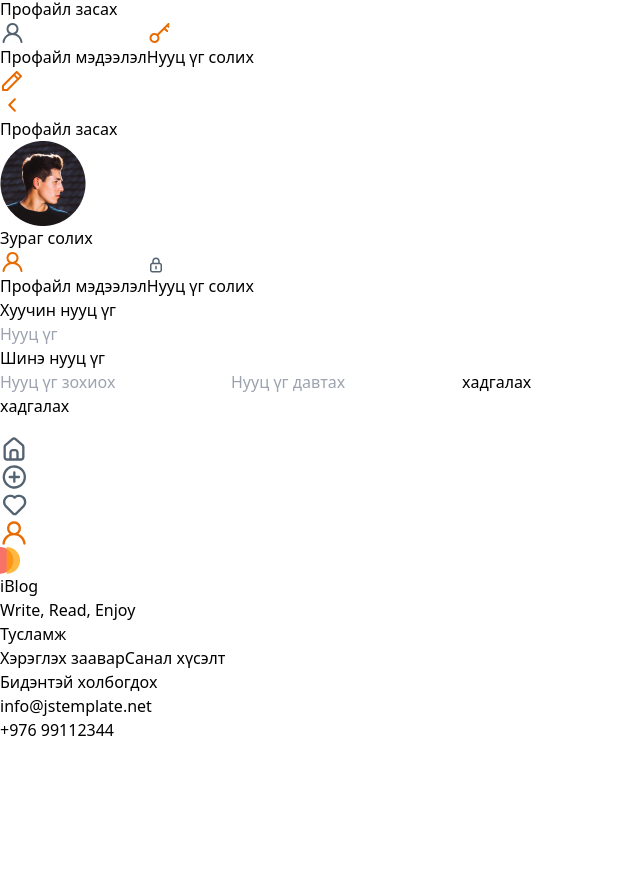
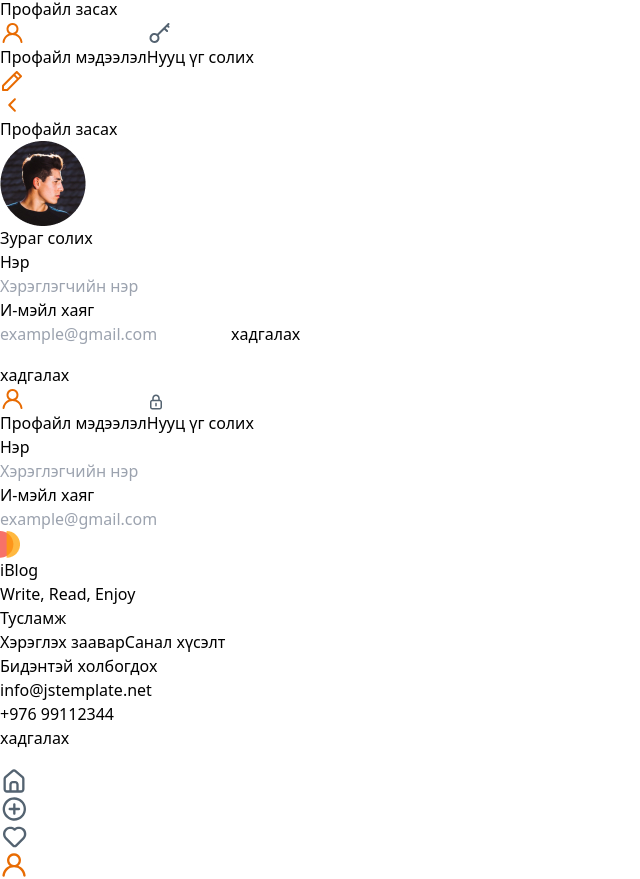
Before and after one commit to Markooyaa/iBlog_tornado_project, a React (Vite) app in the folder iBlog_project/: page /profile/edit in a window 1280 px wide. Shown: the part 2275-3154 px from the top of the page, without its empty margins (0-640 px from the left). Before the commit the page ends 3017 px from the top, so only its background shows below. Built offline with nearby package versions, Linux system fonts and the light colour scheme.

Commit message:
Mobile Profile fix & password

```diff
--- a/iBlog_project/src/App.jsx
+++ b/iBlog_project/src/App.jsx
@@ -53,13 +53,7 @@ const router = createBrowserRouter([
       },
     ],
   },
-  {
-    path: "/edit",
-    element: <EditProfileMain />,
-    children: [
 
-    ],
-  },
 ]);
 
 function App() {
--- a/iBlog_project/src/components/EditProfile.jsx
+++ b/iBlog_project/src/components/EditProfile.jsx
@@ -10,8 +10,8 @@ import MobileSaveButton from "./MobileSaveButton";
 import MobileBottomBtns from "./MobileBottomBtns";
 import UserImage from "./UserImage";
 
-export default function EditProfile() {
-  const [show, setShow] = useState(false);
+export default function EditProfile(change, setChange) {
+  const [show, setShow] = useState(true);
   let selectedStyle =
   "Профайл-мэдээлэл sm:flex hidden justify-center h-[40px] w-full p-1 border-b-2 border-[#E86B02] font-bold text-[18px] rounded-t-xl hover:bg-slate-200 active:bg-slate-300 cursor-pointer";
   let unselectedStyle =
@@ -22,9 +22,9 @@ export default function EditProfile() {
     "Профайл-мэдээлэл sm:hidden flex justify-center h-[40px] w-full p-1 border-b-2 border-[#E86B02] sm:font-bold font-medium sm:text-[18px] text-[14px] rounded-t-xl hover:bg-slate-200 active:bg-slate-400 cursor-pointer";
 
   return (
-    <div className="content sm:w-3/4 w-full h-full sm:flex-col flex-col-reverse  border-5 border-orange-600 sm:ml-[155px]">
+    <div className="content relative sm:w-3/4 w-full h-full sm:flex-col flex-col-reverse  border-5 border-orange-600 sm:ml-[155px]">
       <div className="categories gap-[35px] sm:flex hidden sm:w-full w-full h-[40px] ">
-        {/* ----------------------------------------------------------- Desktop ------------------------------------------- */}
+        {/* ----------------------------------------------------------Buttons flex ------------------------------------------- */}
         <button
           onClick={() => setShow(true)}
           className={show ? selectedStyle : unselectedStyle}>
@@ -60,12 +60,14 @@ export default function EditProfile() {
           <p>Нууц үг солих</p>
         </button>
       </div>
-      <ProfileFixMobileButton />
+      <ProfileFixMobileButton change={change} setChange={setChange}/>
 
-      {/* ----------------------------------------------------------- Mobile ------------------------------------------- */}
-      <div className="flex-col w-full ">
+      {/* ----------------------------------------------------------- Desktop & Mobile ------------------------------------------- */}
+      <div className="flex-col w-full h-[100%-[50px])]">
         {show && <EditProfileMain />}
-        <div className="sm:hidden flex justify-center">{!show && <UserImage />}</div>
+        <div className="sm:hidden flex justify-center">
+          {!show && <UserImage />}
+        </div>
         <div className="sm:hidden flex">
           <button
             onClick={() => setShow(true)}
@@ -110,8 +112,8 @@ export default function EditProfile() {
           </div>
         </div>
       </div>
-      <MobileSaveButton />
-      <MobileBottomBtns />
+
+
     </div>
   );
 }
--- a/iBlog_project/src/components/HeaderMyProfile.jsx
+++ b/iBlog_project/src/components/HeaderMyProfile.jsx
@@ -1,7 +1,7 @@
 // import Images from './Images/Index.js'
 import { useState } from "react";
 import { Link } from "react-router-dom";
-function HeaderMyProfile({ button, setButton }) {
+function HeaderMyProfile({ button, setButton, change, setChange  }) {
   // const [Button, SetButton] = useState(false);
 
   function Click() {
@@ -9,14 +9,21 @@ function HeaderMyProfile({ button, setButton }) {
   }
 
   function handleProfile() {
+    // button = false
     setButton(!button);
     console.log("Profile");
   }
-
+  // function change(){
+  // setChange(true);
+  // }
   return (
     <header
-      onClick={() => setButton(!button)}
-      className="border-b-[1px] sm:w-full sm:h-[74px] h-[56px] sm:flex hidden sm:px-[50px] px-[16px] justify-between  items-center ">
+      // onClick={() => setButton(!button)}
+      className={
+        change
+          ? "hidden"
+          : "  flex sm:flex border-b-[1px] sm:w-full sm:h-[74px] h-[56px]  sm:px-[50px] px-[16px] justify-between  items-center "
+      }>
       <div className="mobile-icon sm:hidden flex sm:items-center ">
         <svg
           xmlns="http://www.w3.org/2000/svg"
@@ -90,9 +97,11 @@ function HeaderMyProfile({ button, setButton }) {
             fill="#E86B02"
           />
         </svg>
-
+        {/* ---------------------------------------post button ------------------------------- */}
+        <div>
           <Link
             to="/profile/add"
+            onClick={setButton(button)}
             className="flex text-white bg-[#E86B02] rounded-lg pl-4 pr-4 py-[10px] sm:pr-[30px] sm:pl-[30px] gap-1 hover:bg-orange-400 active:bg-orange-600">
             Post
             <svg
@@ -108,6 +117,8 @@ function HeaderMyProfile({ button, setButton }) {
               />
             </svg>
           </Link>
+        </div>
+        {/* ---------------------------------------Профайл button ------------------------------- */}
         <button
           onClick={handleProfile}
           id="dropdownBtn"
@@ -125,6 +136,7 @@ function HeaderMyProfile({ button, setButton }) {
             />
           </svg>
           <div className="cursor-pointer ">Профайл</div>
+          {/* ---------------------------------------Extend buttons------------------------------- */}
           {button && (
             <div className=" extend-profile  absolute rounded-lg bg-slate-200 w-[300px] top-[60px] right-0 z-20">
               <div
--- a/iBlog_project/src/components/MobileSaveButton.jsx
+++ b/iBlog_project/src/components/MobileSaveButton.jsx
@@ -1,7 +1,7 @@
 export default function MobileSaveButton() {
   return (
     <>
-      <button className="w-full sm:hidden flex justify-center px-[30px] py-[10px] text-[15px] font-normal rounded-xl text-[#fff] bg-[#E86B02] mt-[5%]">
+      <button className="w-full  sm:hidden flex justify-center px-[30px] py-[10px] text-[15px] font-normal rounded-xl text-[#fff] bg-[#E86B02] mt-[5%] bottom-0 hover:bg-orange-400 active:bg-orange-600">
         <span>хадгалах</span>
         <svg
           xmlns="http://www.w3.org/2000/svg"
--- a/iBlog_project/src/components/Note.jsx
+++ b/iBlog_project/src/components/Note.jsx
@@ -2,7 +2,7 @@
 
 export default function Note() {
   return (
-    <div class="note sm:w-[265px] w-[215px] sm: flex-col absolute sm:top-[40%] top-[65%] sm:left-[50%] left-1/4 z-[-999] sm: h-[142px] sm: flex sm: items-center ">
+    <div class="note sm:w-[265px] w-[215px] sm: flex-col absolute sm:top-[40%] top-[50%] sm:left-[50%] left-1/4 z-[-999] sm: h-[142px] sm: flex sm: items-center ">
       <div class="image flex justify-center mb-[13px] sm: size-[75px]">
         <img width="145px" src={"Images/Note.png"} />
       </div>
--- a/iBlog_project/src/components/ProfileFixMobileButton.jsx
+++ b/iBlog_project/src/components/ProfileFixMobileButton.jsx
@@ -1,4 +1,6 @@
-function ProfileFixMobileButton() {
+import { Link } from "react-router-dom"
+
+function ProfileFixMobileButton(change, setChange) {
   return (
     <div className="categories-inside sm:hidden flex justify-center h-[74px] sm:w-[150px] w-full sm: px-[10px] sm:border-b-2 sm:border-[#E86B02] font-bold text-[18px] relative">
       <div className="Pen flex  items-center">
@@ -14,7 +16,7 @@ function ProfileFixMobileButton() {
             fill="#E86B02"
           />
         </svg>
-        <div className="flex text-center absolute left-[2%]">
+        <Link to="/profile"  onClick={()=>setChange(true)} className="flex text-center absolute left-[2%]">
           <svg
             xmlns="http://www.w3.org/2000/svg"
             width="24"
@@ -27,7 +29,7 @@ function ProfileFixMobileButton() {
               fill="#E86B02"
             />
           </svg>
-        </div>
+        </Link>
         Профайл засах
       </div>
     </div>
--- a/iBlog_project/src/components/SideBar.jsx
+++ b/iBlog_project/src/components/SideBar.jsx
@@ -1,7 +1,9 @@
 import { Link } from "react-router-dom"
 export default function SideBar(){
+
+
     return (
-      <div className="sidebar sm:flex hidden">
+      <div className="sidebar sm:flex flex sm:w-[390px] ">
         <div className="left-container  w-full flex flex-col grow border-5 p-6 sm:gap-5 gap-[16px]">
           <div
             className="profile flex border-5 gap-4 mx-[24px]
@@ -39,9 +41,9 @@ export default function SideBar(){
               </ul>
             </div>
           </div>
-          <Link
-            to="/profile/edit"
-            className="profile-fix w- h-[41px] flex justify-center text-center border-2 border-[#E2E8EE] rounded-md hover:bg-slate-200 active:bg-slate-300">
+          <Link to="/profile/edit"
+            onClick={() => setChange(true)}
+            className="profile-fix  h-[41px] flex justify-center text-center border-2 border-[#E2E8EE] rounded-md hover:bg-slate-200 active:bg-slate-300"   >
             <svg
               xmlns="http://www.w3.org/2000/svg"
               width="17"
--- a/iBlog_project/src/components/UserEmail.jsx
+++ b/iBlog_project/src/components/UserEmail.jsx
@@ -6,7 +6,7 @@ export default function UserEmail() {
       </p>
       <input
         type="text"
-        className="w-full h-[50px] border-2 px-[24px] py-[14px] rounded-xl mb-[24px]"
+        className="w-full h-[50px] border-2 px-[24px] py-[14px] rounded-xl mb-[24px] hover:bg-slate-200 active:bg-slate-300 cursor-pointer"
         placeholder="example@gmail.com"
       />
     </>
--- a/iBlog_project/src/components/UserName.jsx
+++ b/iBlog_project/src/components/UserName.jsx
@@ -6,9 +6,8 @@ export default function UserName(){
         </p>
         <input
           type="text"
-          className="w-full h-[50px] border-2 px-[24px] py-[14px] rounded-xl mb-[20px]"
+          className="w-full h-[50px] border-2 px-[24px] py-[14px] rounded-xl mb-[20px] hover:bg-slate-200 active:bg-slate-300 cursor-pointer"
           placeholder="Хэрэглэгчийн нэр"
-
         />
       </div>
     );
--- a/iBlog_project/src/pages/MyProfileLayout.jsx
+++ b/iBlog_project/src/pages/MyProfileLayout.jsx
@@ -7,24 +7,38 @@ import { useState } from "react";
 import { Outlet } from "react-router-dom";
 import Footer from "../components/Footer";
 import MobileBottomBtns from "../components/MobileBottomBtns";
+import MobileSaveButton from "../components/MobileSaveButton";
+import { Link } from "react-router-dom";
 export default function MyProfileLayout() {
   const [button, setButton] = useState(false);
+  const [change, setChange] = useState(!true);
+
   function click() {
     setButton(false);
   }
   return (
     <div className="flex-col sm:w-full relative h-screen">
-      <HeaderMyProfile button={button} setButton={setButton} />
+      <div className={change ? "sm:flex hidden" : ""}>
+        <HeaderMyProfile button={button} setButton={setButton} />
+      </div>
       <div
         onClick={click}
-        className="main sm:w-full w-full sm:h-full h-full sm:px-12 sm:pt-12 sm:flex">
-        <SideBar />
-
+        className="main sm:w-full w-full sm:h-full  sm:px-12 sm:pt-12 sm:flex">
+        <Link
+          to="/profile/edit"
+          onClick={() => setChange(true)}
+          className={change ? "sm:flex hidden" : "sm:flex"}>
+          <SideBar />
+        </Link>
         <Outlet />
       </div>
       <div className="sm:flex hidden justify-center">
         <Footer />
       </div>
+      <div className="absolute bottom-[94px] w-full px-[5%]">
+        <MobileSaveButton />
+      </div>
+      <MobileBottomBtns />
     </div>
   );
 }
```
Lines whose indentation alone changed are shown as unchanged.
